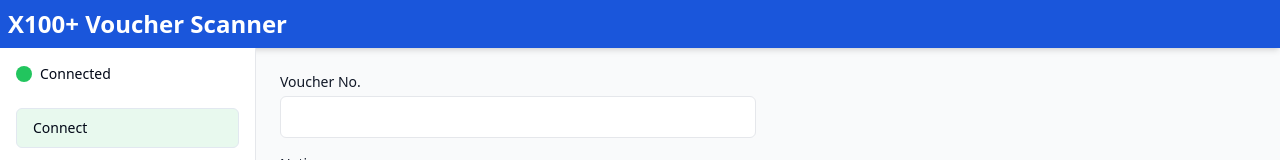
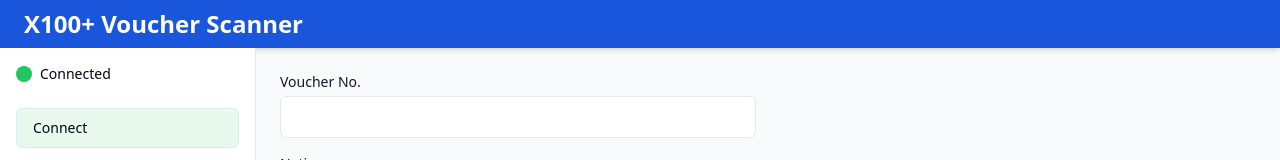
Before and after one commit to Aelmmmson/voucher-vision-capture, a React (Vite) app: page / in a window 1280 px wide. Shown: the top 160 px of the page. Built offline with nearby package versions, Linux system fonts and the light colour scheme.

Commit message:
Visual edit in Lovable
Edited UI in Lovable

```diff
--- a/src/pages/Index.tsx
+++ b/src/pages/Index.tsx
@@ -147,7 +147,7 @@ const Index = () => {
   return <div className="min-h-screen flex flex-col bg-scanner-background">
       {/* Header */}
       <header className="bg-scanner-primary text-white p-2 shadow-md">
-        <h1 className="text-2xl font-bold">X100+ Voucher Scanner</h1>
+        <h1 className="text-2xl font-bold px-4">X100+ Voucher Scanner</h1>
       </header>
 
       {/* Main content */}
```
